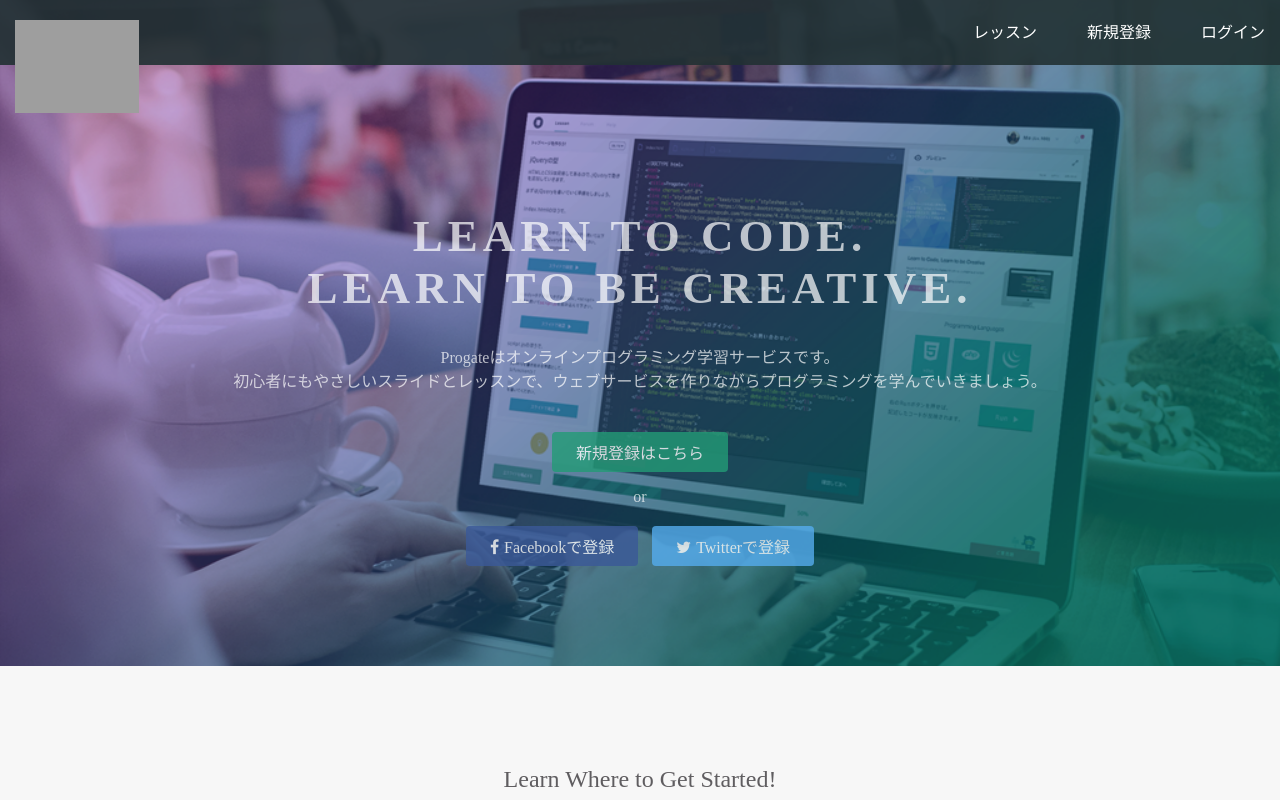
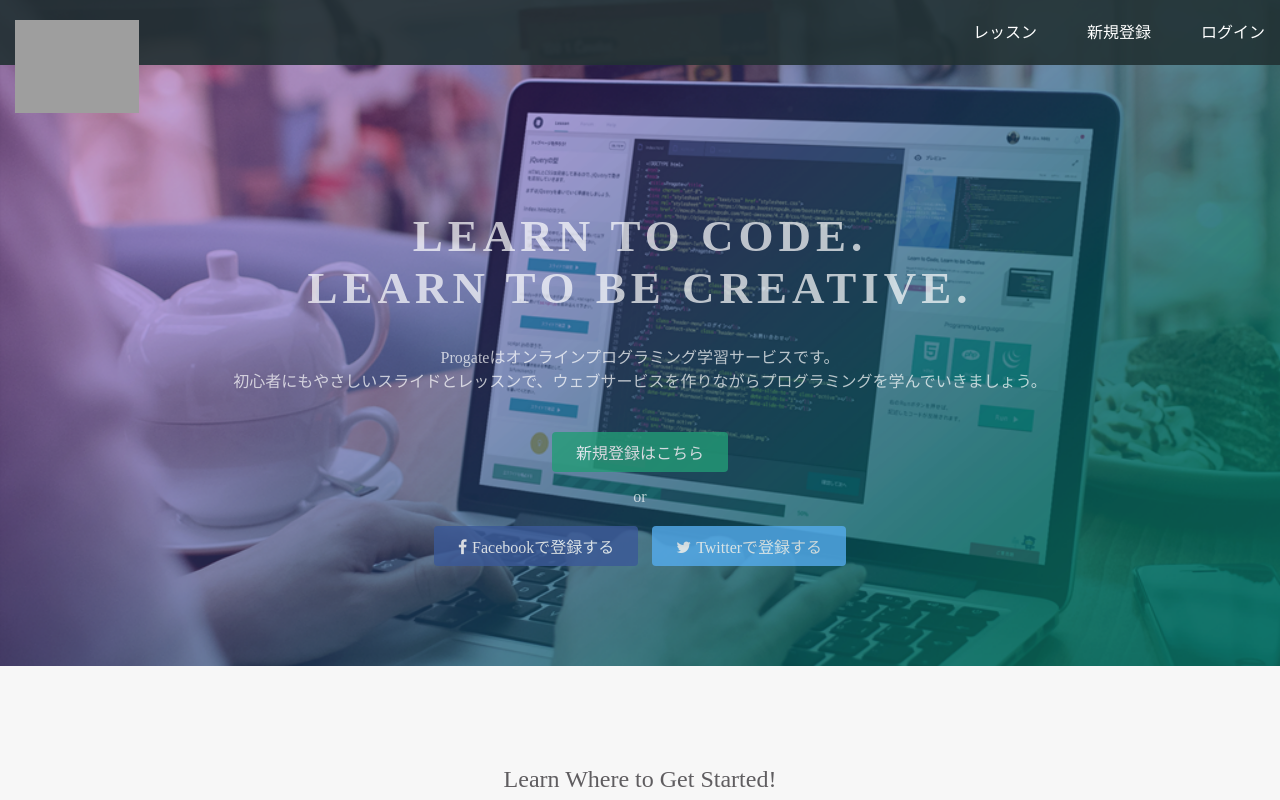
Before and after one commit to githisanao/githisanao.github.io, a plain HTML site: page index.html in a window 1280 px wide. Shown: the top 800 px of the page. Drawn offline with Linux system fonts and the light colour scheme; grey boxes are pictures that could not be loaded.

Commit message:
Update index.html

```diff
--- a/index.html
+++ b/index.html
@@ -28,8 +28,8 @@
       <div class="btn-wrapper">
         <a href="#" class="btn signup">新規登録はこちら</a>
         <p>or</p>
-        <a href="#" class="btn facebook"><span class="fa fa-facebook"></span>Facebookで登録</a>
-        <a href="#" class="btn twitter"><span class="fa fa-twitter"></span>Twitterで登録</a>
+        <a href="#" class="btn facebook"><span class="fa fa-facebook"></span>Facebookで登録する</a>
+        <a href="#" class="btn twitter"><span class="fa fa-twitter"></span>Twitterで登録する</a>
       </div>
     </div>
   </div>
```
